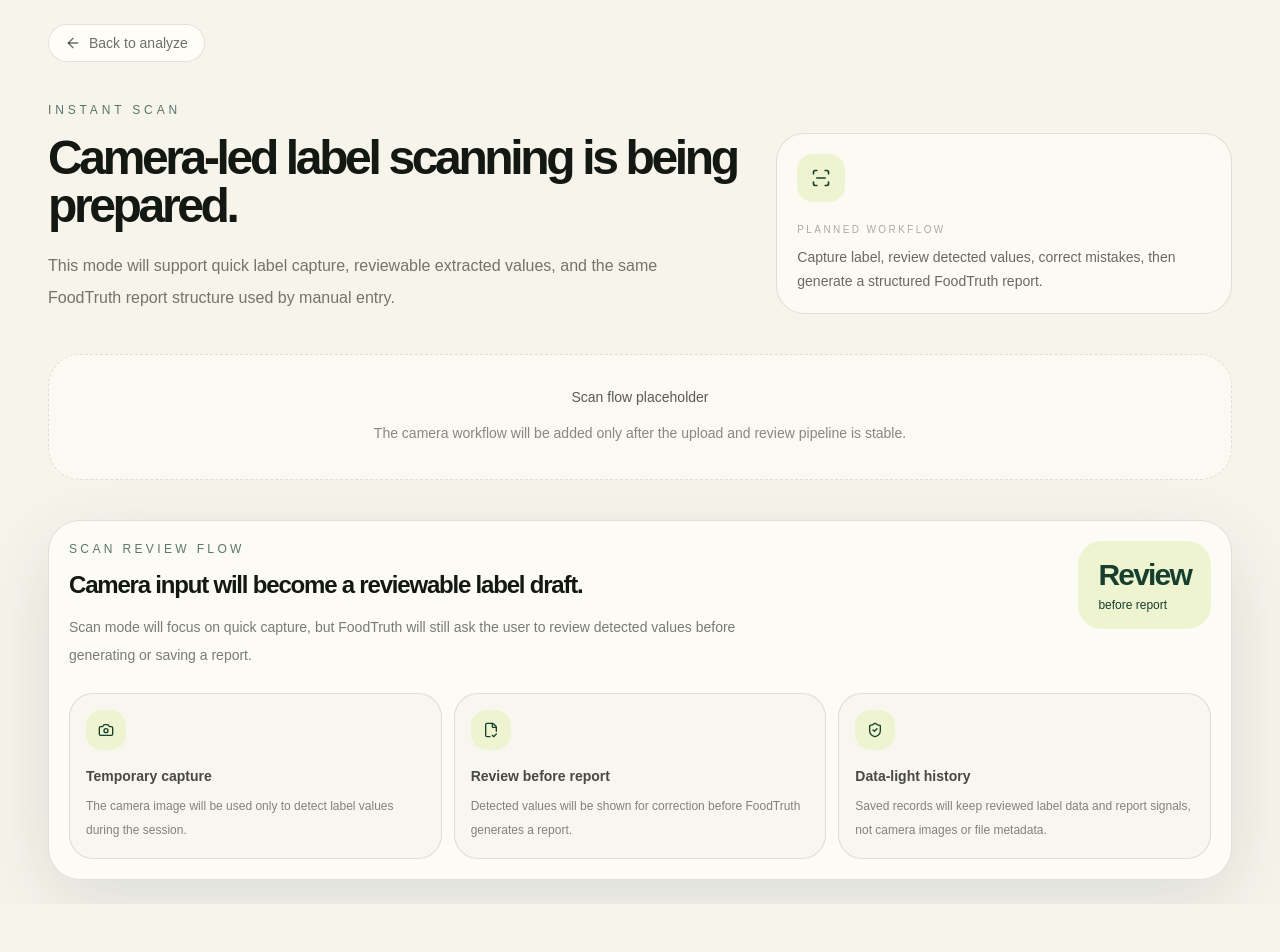
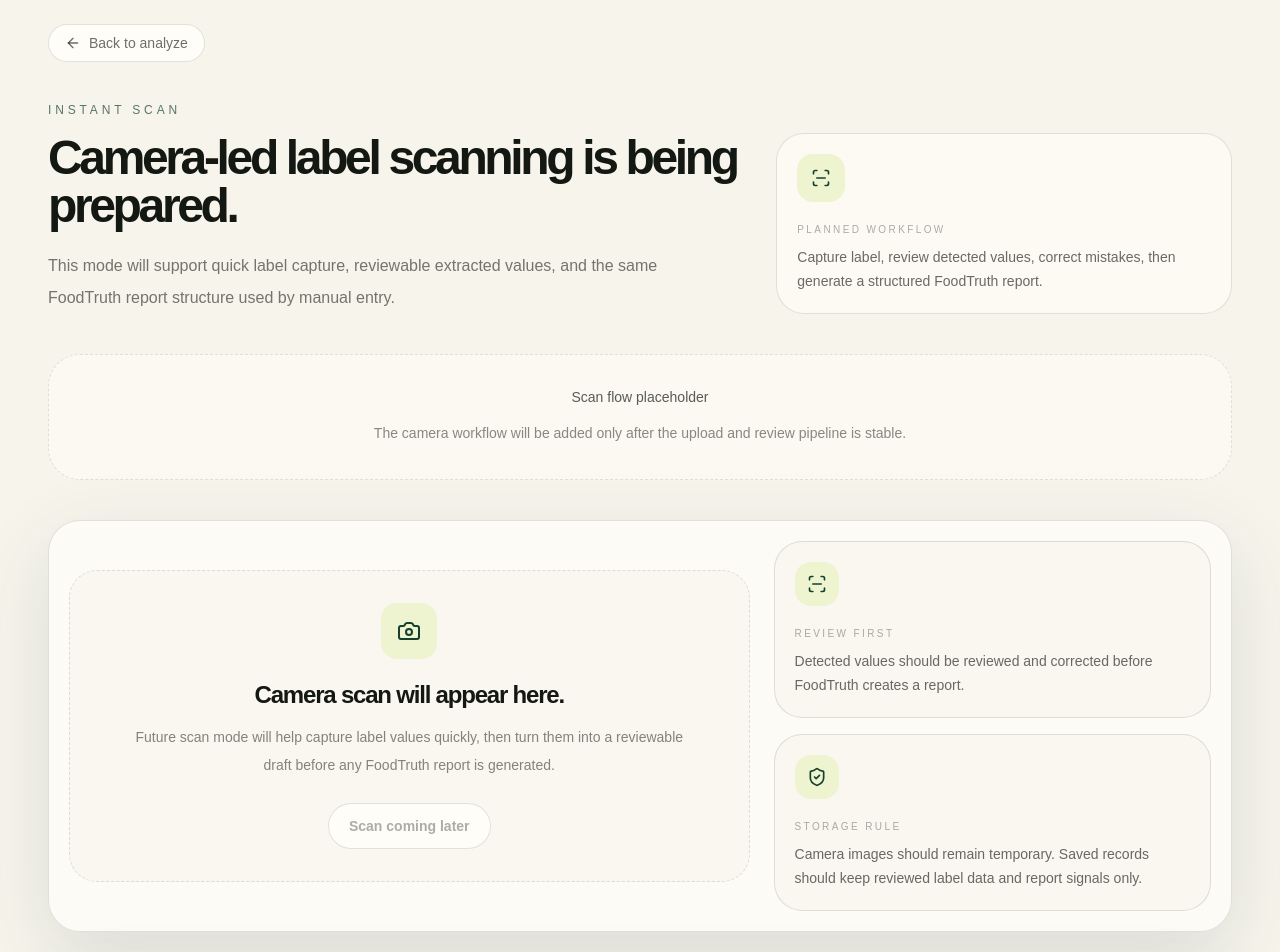
Before and after one commit to sumitdhara609/FoodTruth, a Next.js app: page /analyze/scan in a window 1280 px wide. Shown: the top 952 px of the page. Before the commit the page ends 904 px from the top, so only its background shows below. Built offline with nearby package versions, Linux system fonts and the light colour scheme.

Commit message:
Add scan input placeholder

```diff
--- a/app/analyze/scan/page.tsx
+++ b/app/analyze/scan/page.tsx
@@ -1,5 +1,6 @@
 import { ScanLine } from "lucide-react";
 import { AnalyzerPlaceholderPage } from "@/components/analyze/analyzer-placeholder-page";
+import { ScanInputPlaceholder } from "@/components/analyze/scan-input-placeholder";
 import { ScanReviewPlaceholder } from "@/components/analyze/scan-review-placeholder";
 
 export default function ScanAnalyzerPage() {
@@ -14,6 +15,7 @@ export default function ScanAnalyzerPage() {
       placeholderDescription="The camera workflow will be added only after the upload and review pipeline is stable."
       icon={ScanLine}
     >
+      <ScanInputPlaceholder />
       <ScanReviewPlaceholder />
     </AnalyzerPlaceholderPage>
   );
--- /dev/null
+++ b/components/analyze/scan-input-placeholder.tsx
@@ -0,0 +1,65 @@
+import { Camera, ScanLine, ShieldCheck } from "lucide-react";
+
+export function ScanInputPlaceholder() {
+  return (
+    <section className="mt-10 rounded-[2rem] border border-[var(--border)] bg-[var(--surface)]/76 p-5 shadow-[var(--shadow-soft)]">
+      <div className="grid gap-6 lg:grid-cols-[0.7fr_0.45fr] lg:items-center">
+        <div className="rounded-[1.75rem] border border-dashed border-[var(--border)] bg-[var(--background)]/55 p-8 text-center">
+          <div className="mx-auto flex h-14 w-14 items-center justify-center rounded-2xl bg-[var(--accent-muted)] text-[var(--primary)]">
+            <Camera className="h-6 w-6" />
+          </div>
+
+          <h2 className="mt-5 text-2xl font-semibold tracking-[-0.05em] text-[var(--foreground)]">
+            Camera scan will appear here.
+          </h2>
+
+          <p className="mx-auto mt-3 max-w-xl text-sm leading-7 text-[var(--foreground)]/52">
+            Future scan mode will help capture label values quickly, then turn
+            them into a reviewable draft before any FoodTruth report is
+            generated.
+          </p>
+
+          <button
+            type="button"
+            disabled
+            className="mt-6 cursor-not-allowed rounded-full border border-[var(--border)] bg-[var(--surface)] px-5 py-3 text-sm font-semibold text-[var(--foreground)]/35"
+          >
+            Scan coming later
+          </button>
+        </div>
+
+        <div className="space-y-4">
+          <div className="rounded-[1.75rem] border border-[var(--border)] bg-[var(--background)]/55 p-5">
+            <div className="flex h-11 w-11 items-center justify-center rounded-2xl bg-[var(--accent-muted)] text-[var(--primary)]">
+              <ScanLine className="h-5 w-5" />
+            </div>
+
+            <p className="mt-5 text-[10px] uppercase tracking-[0.24em] text-[var(--foreground)]/35">
+              Review first
+            </p>
+
+            <p className="mt-2 text-sm leading-6 text-[var(--foreground)]/64">
+              Detected values should be reviewed and corrected before FoodTruth
+              creates a report.
+            </p>
+          </div>
+
+          <div className="rounded-[1.75rem] border border-[var(--border)] bg-[var(--background)]/55 p-5">
+            <div className="flex h-11 w-11 items-center justify-center rounded-2xl bg-[var(--accent-muted)] text-[var(--primary)]">
+              <ShieldCheck className="h-5 w-5" />
+            </div>
+
+            <p className="mt-5 text-[10px] uppercase tracking-[0.24em] text-[var(--foreground)]/35">
+              Storage rule
+            </p>
+
+            <p className="mt-2 text-sm leading-6 text-[var(--foreground)]/64">
+              Camera images should remain temporary. Saved records should keep
+              reviewed label data and report signals only.
+            </p>
+          </div>
+        </div>
+      </div>
+    </section>
+  );
+}
```
